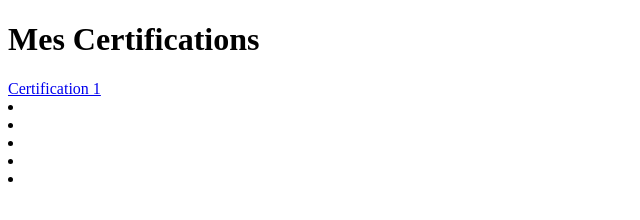
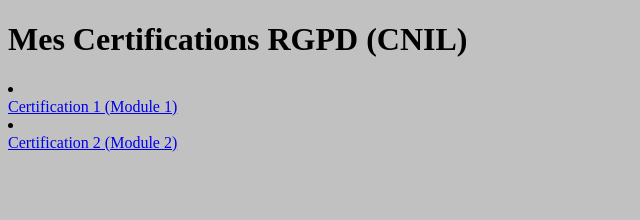
Before and after one commit to jeanbaptistetroger-blip/projet2, a plain HTML site: page projet12/certifications.html in a window 1280 px wide. Shown: the whole page, without its empty margins (0-640 px from the left). Drawn offline with Linux system fonts and the light colour scheme.

Commit message:
Add files via upload

```diff
--- a/projet12/certifications.html
+++ b/projet12/certifications.html
@@ -1,29 +1,20 @@
 <!DOCTYPE html>
 <html>
 <head>
-	<title>Certifications RGPD (CNIL)</title>
+	<title>Certifications</title>
+	<link rel="stylesheet" type="text/css" href="style.css">
 </head>
 <body>
 	<h1>
-		Mes Certifications
+		Mes Certifications RGPD (CNIL)
 	</h1>
-	<a href="Certificat_RGPD.pdf">Certification 1</a>
+	<li class="liens">
+	<a href="Certificat_RGPD.pdf" target="blank">Certification 1 (Module 1)</a>
 </li>
-<li>
-	<a href=""></a>
+<li class="liens">
+	<a href="certification_RGPD2.pdf" target="blank">Certification 2 (Module 2)</a>
 </li>
-<li>
-	<a href=""></a>
-</li>
-<li>
-	<a href=""></a>
-</li>
-<li>
-	<a href=""></a>
-</li>
-<li>
-	<a href=""></a>
-</li>
+
 </body>
 
 </html>
--- /dev/null
+++ b/projet12/style.css
@@ -0,0 +1,9 @@
+body {
+	background-color:#C1C1C1;
+	font-style: Arial;
+}
+a {
+	justify-content: space-around;
+	display: flex;
+	flex-direction: column;
+}
```
Also changed, not shown: index.html (+3 -0 lines), projet13/tp15.html (added, +17 -0 lines), 3 other files.
